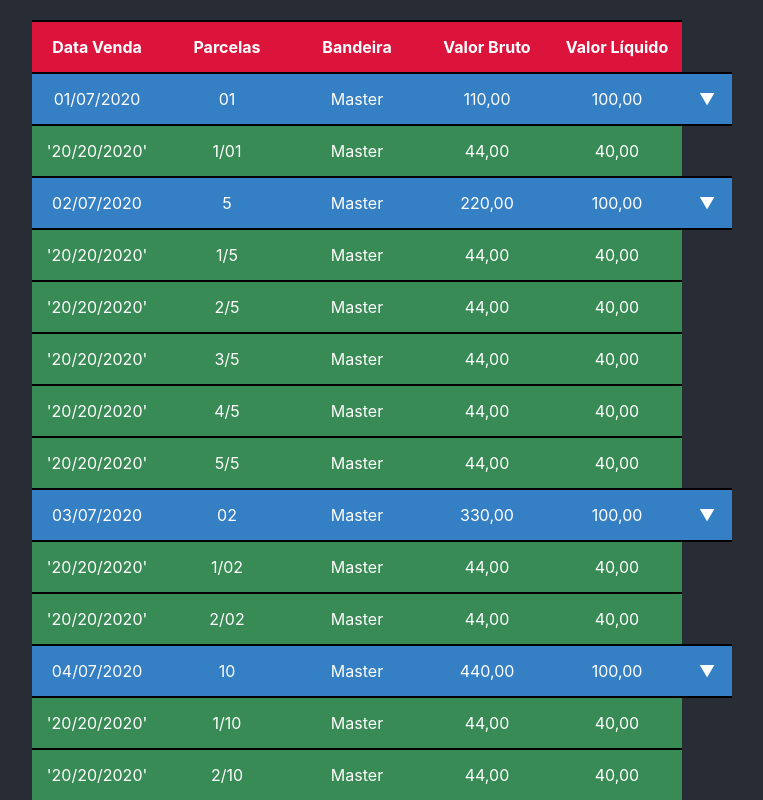
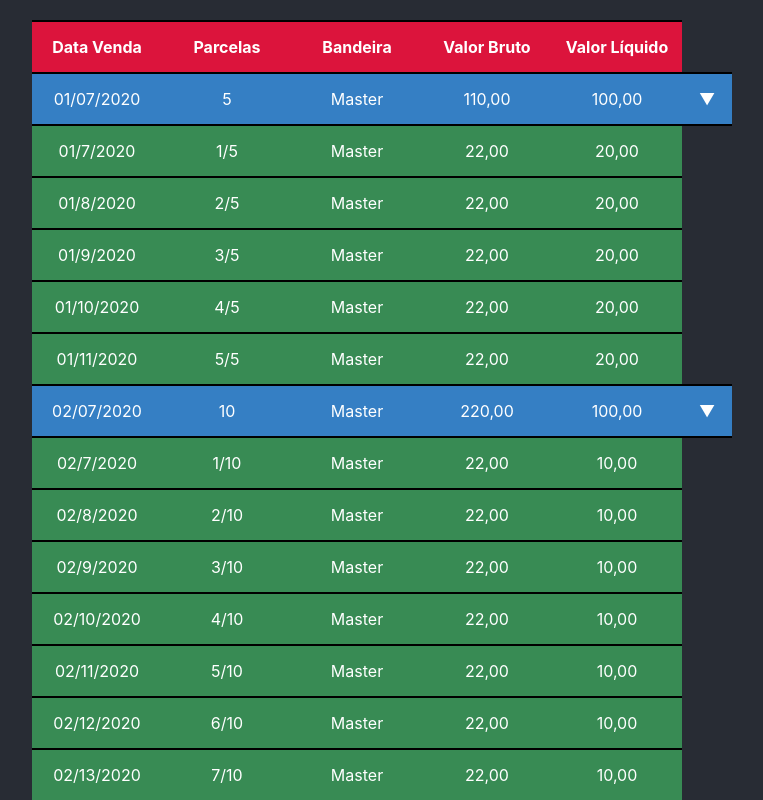
Before and after one commit to JonatasAlexandrao/tabela-vendas-cartoes, a React (Create React App) app: page / in a window 1280 px wide. Shown: the top 800 px of the page, without its empty margins (258-1021 px from the left). Built offline with nearby package versions, Linux system fonts and the light colour scheme.

Commit message:
acertado dados da tabela

```diff
--- a/src/App.js
+++ b/src/App.js
@@ -15,10 +15,10 @@ function App() {
   let key=0;
 
   const tabela = [
-    {DataVenda:'01/07/2020', Parcelas:'01', Bandeira:'Master', ValorBruto:'110,00', ValorLiquido:'100,00', ParcBruta:'44,00', ParcLiquida:'40,00'},
-    {DataVenda:'02/07/2020', Parcelas:'5', Bandeira:'Master', ValorBruto:'220,00', ValorLiquido:'100,00', ParcBruta:'44,00', ParcLiquida:'40,00'},
-    {DataVenda:'03/07/2020', Parcelas:'02', Bandeira:'Master', ValorBruto:'330,00', ValorLiquido:'100,00', ParcBruta:'44,00', ParcLiquida:'40,00'},
-    {DataVenda:'04/07/2020', Parcelas:'10', Bandeira:'Master', ValorBruto:'440,00', ValorLiquido:'100,00', ParcBruta:'44,00', ParcLiquida:'40,00'}
+    {DataVenda:'01/07/2020', Parcelas:'5', Bandeira:'Master', ValorBruto:'110,00', ValorLiquido:'100,00', ParcBruta:'44,00', ParcLiquida:'40,00'},
+    {DataVenda:'02/07/2020', Parcelas:'10', Bandeira:'Master', ValorBruto:'220,00', ValorLiquido:'100,00', ParcBruta:'44,00', ParcLiquida:'40,00'},
+    {DataVenda:'03/07/2020', Parcelas:'1', Bandeira:'Master', ValorBruto:'330,00', ValorLiquido:'100,00', ParcBruta:'44,00', ParcLiquida:'40,00'},
+    {DataVenda:'04/07/2020', Parcelas:'3', Bandeira:'Master', ValorBruto:'440,44', ValorLiquido:'100,00', ParcBruta:'44,00', ParcLiquida:'40,00'}
   ]
 
   return (
--- a/src/components/TabelaParcelas/index.js
+++ b/src/components/TabelaParcelas/index.js
@@ -3,16 +3,23 @@ import RowParcelas from '../../objects/RowParcelas';
 
 const TabelaParcelas = ({novaLinha}) => {
 
-    //let key = 0;
     let i = 1;
     let linhaParcela = [];
-    let parc
+
+
 
     while (i <= novaLinha.Parcelas) {
-        parc = `${i}/${novaLinha.Parcelas}`;
 
         linhaParcela.push([
-            <RowParcelas novaLinha={novaLinha} parc={parc} key={i}/>
+            <RowParcelas
+                dataParc={dataParc(i, novaLinha.DataVenda)}
+                numParcelas={parcAtual(i, novaLinha.Parcelas)}
+                key={i}
+                bandeira={novaLinha.Bandeira}
+                parcBruto={parcBruto(novaLinha.ValorBruto, novaLinha.Parcelas)}
+                parcLiquido={parcLiquido(novaLinha.ValorLiquido, novaLinha.Parcelas)}
+            />
+
         ])
         i++;
     }
@@ -25,4 +32,35 @@ const TabelaParcelas = ({novaLinha}) => {
 
 }
 
+const dataParc = (i, data) => {
+    const dia = data.substring(0,2);
+    const mes = parseInt(data.substring(3,5))+i-1;
+    const ano = data.substring(6,10);
+    const novaData = `${dia}/${mes}/${ano}`
+
+    return novaData;
+}
+
+const parcAtual = (Atual, parcelas) => {
+    return `${Atual}/${parcelas}`;
+}
+
+const parcBruto = (valorBrutoTotal, parc) => {
+    const valor = valorBrutoTotal.replace(",", ".");
+
+    const valorParc = valor / parc;
+    const valorParcArredondado = valorParc.toFixed(2);
+
+    return valorParcArredondado.replace('.', ',');
+}
+
+const parcLiquido = (valorLiquidoTotal, parc) => {
+    const valor = valorLiquidoTotal.replace(",", ".");
+
+    const valorParc = valor / parc;
+    const valorParcArredondado = valorParc.toFixed(2);
+
+    return valorParcArredondado.replace('.', ',');
+}
+
 export default TabelaParcelas;
--- a/src/objects/NewRow/index.js
+++ b/src/objects/NewRow/index.js
@@ -5,7 +5,6 @@ import TabelaParcelas from '../../components/TabelaParcelas';
 let key = 0
 const NewRow = ({novaLinha}) => {
     key++
-    console.log(key)
     return (
         <>
             <tr className='linha-tabela'>
@@ -25,5 +24,4 @@ const NewRow = ({novaLinha}) => {
 
 }
 
-
 export default NewRow;
--- a/src/objects/RowParcelas/index.js
+++ b/src/objects/RowParcelas/index.js
@@ -4,18 +4,43 @@ import './styles.css';
 
 
 
-const RowParcelas = ({novaLinha, parc}) => {
+const RowParcelas = ({dataParc, numParcelas, bandeira, parcBruto, parcLiquido}) => {
+
+  //console.log(parcelaBruto({novaLinha, parc}))
+  //console.log(dataParc)
+
+
   return (
     <tr className='linha-tabela rowParcela -disabled'>
 
-      <td className='coluna-tabela rowParcela'>'20/20/2020'</td>
-      <td className='coluna-tabela rowParcela'>{parc}</td>
-      <td className='coluna-tabela rowParcela'>{novaLinha.Bandeira}</td>
-      <td className='coluna-tabela rowParcela'>{novaLinha.ParcBruta}</td>
-      <td className='coluna-tabela rowParcela'>{novaLinha.ParcLiquida}</td>
+      <td className='coluna-tabela rowParcela'>{dataParc}</td>
+      <td className='coluna-tabela rowParcela'>{numParcelas}</td>
+      <td className='coluna-tabela rowParcela'>{bandeira}</td>
+      <td className='coluna-tabela rowParcela'>{parcBruto}</td>
+      <td className='coluna-tabela rowParcela'>{parcLiquido}</td>
 
     </tr>
   );
 }
 
+// const numParcelas = ({novaLinha, parc}) => {
+//   return `${parc}/${novaLinha.Parcelas}`;
+// }
+
+const parcelaBruto = ({novaLinha, parc}) => {
+
+  const valorBruto = novaLinha.ValorBruto.replace(",",".");
+
+  const valorParc = valorBruto / parc;
+
+  return valorParc.toFixed(2)
+
+  //console.log(valorParc.toFixed(2))
+  //console.log(parseFloat(novaLinha.ValorBruto))
+  //console.log(novaLinha.ValorBruto.replace(",","."))
+  //console.log(parc)
+
+
+}
+
 export default RowParcelas;
```
